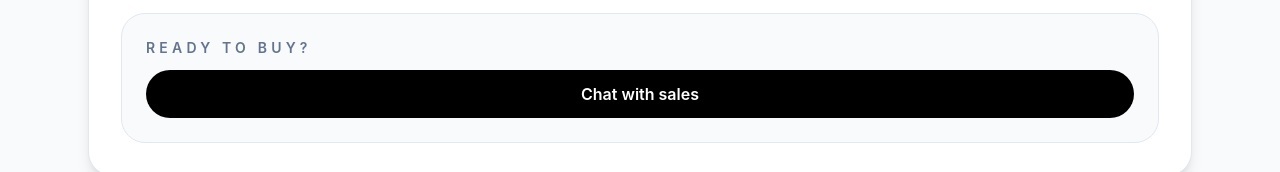
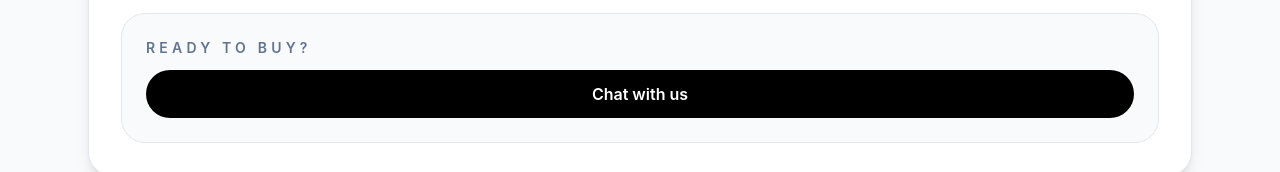
Before and after one commit to tolulopejanet/CSBBAcademy, a React (Vite) app: page /store in a window 1280 px wide. Shown: the part 1820-1992 px from the top of the page. Built offline with nearby package versions, Linux system fonts and the light colour scheme.

Commit message:
changed sales to us

```diff
--- a/src/pages/StorePage.jsx
+++ b/src/pages/StorePage.jsx
@@ -149,7 +149,7 @@ export default function StorePage() {
                 rel="noopener noreferrer"
                 className="inline-block w-full rounded-full bg-black px-5 py-3 text-center text-white font-semibold hover:bg-slate-800 transition"
               >
-                Chat with sales
+                Chat with us
               </a>
             </div>
           </aside>
```
